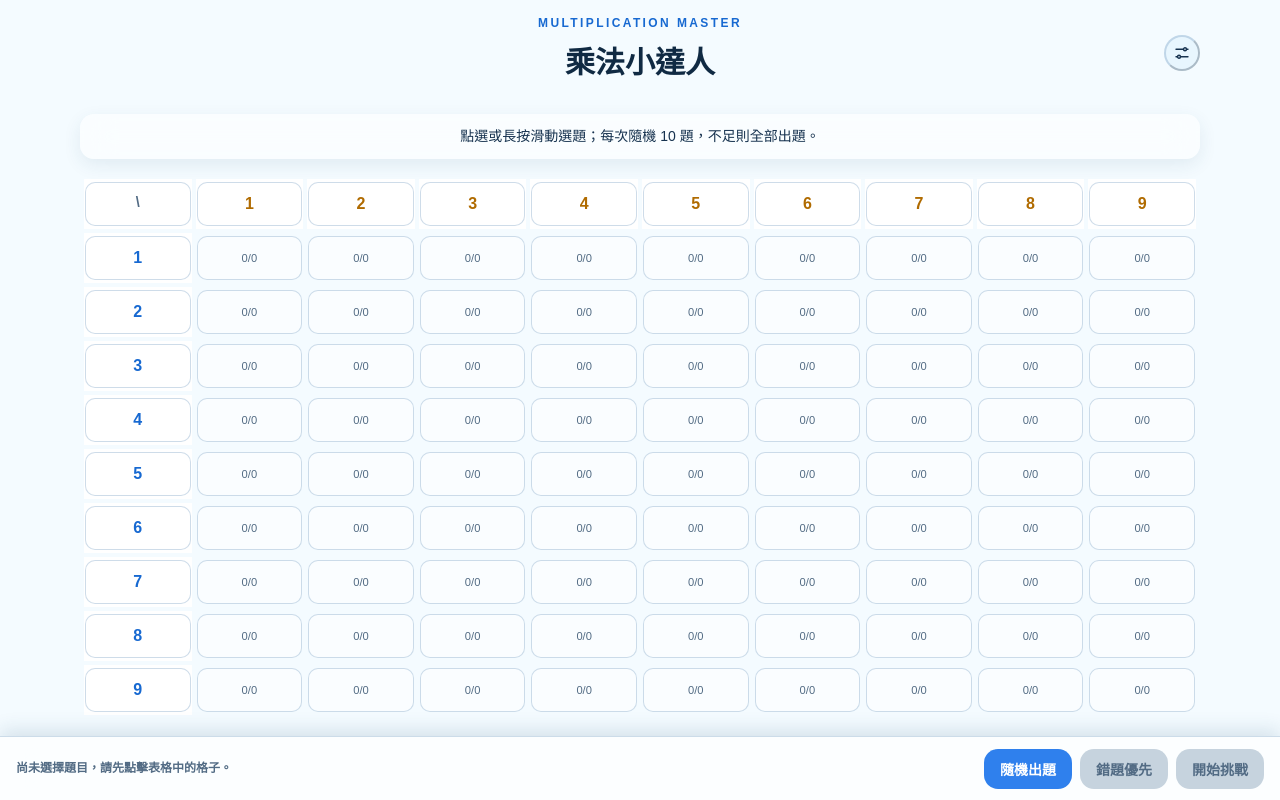
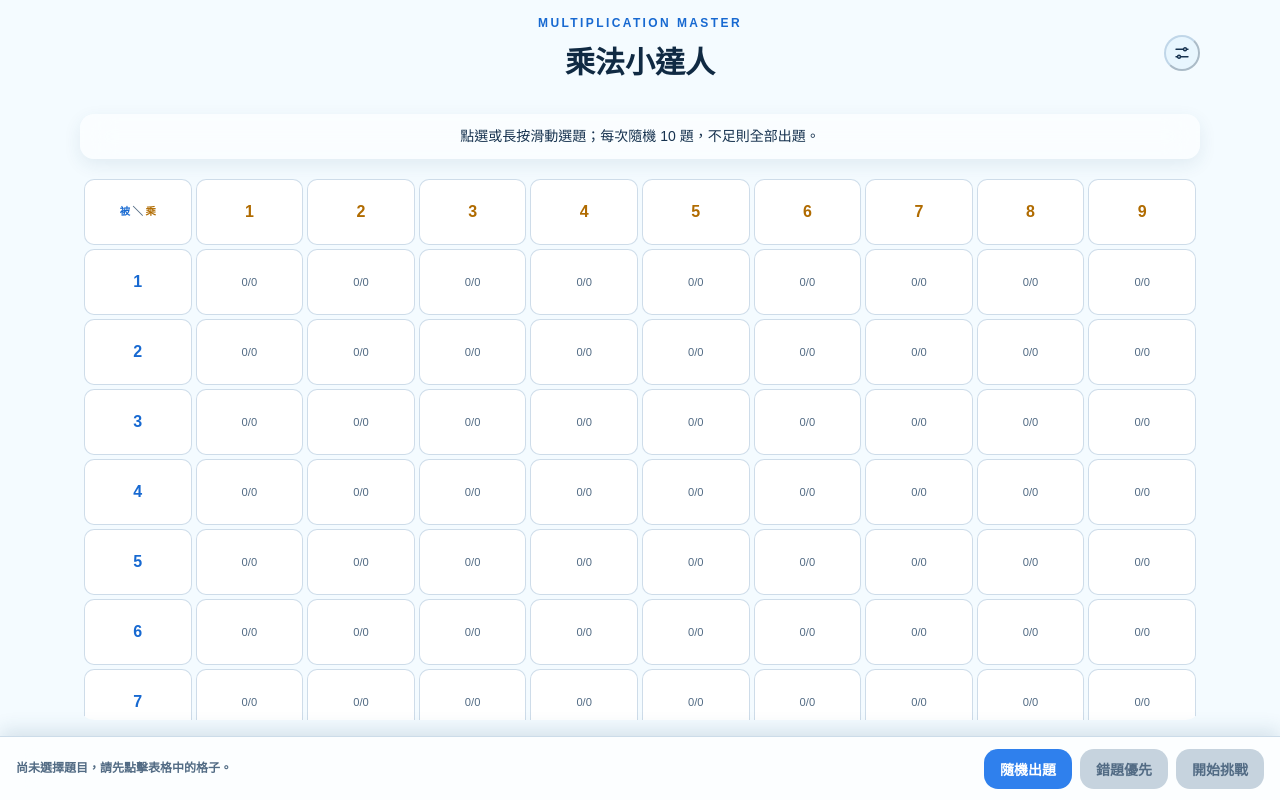
Before and after one commit to sjenwork/multiplication-table, a Svelte app: page / in a window 1280 px wide. Built offline with nearby package versions, Linux system fonts and the light colour scheme.

Commit message:
fix: align legacy selection and settings visuals

```diff
--- a/design-tokens.css
+++ b/design-tokens.css
@@ -33,6 +33,15 @@
     --ds-border: rgb(126 164 196 / 0.38);
     --ds-border-strong: rgb(73 128 177 / 0.62);
     --ds-focus: #5aa9ff;
+    --ds-theme-choice-surface: #ffffff;
+    --ds-theme-choice-text: #334155;
+    --ds-theme-choice-border: #cbd5e1;
+    --ds-export-surface: #eff6ff;
+    --ds-export-text: #1d4ed8;
+    --ds-export-border: #bfdbfe;
+    --ds-clear-surface: #fef2f2;
+    --ds-clear-text: #dc2626;
+    --ds-clear-border: #fecaca;
     --ds-shadow-sm: 0 6px 18px rgb(28 77 116 / 0.09);
     --ds-shadow-md: 0 14px 34px rgb(28 77 116 / 0.14);
     --ds-shadow-color: rgb(28 77 116 / 0.14);
@@ -80,6 +89,15 @@
     --ds-border: rgb(157 215 244 / 0.42);
     --ds-border-strong: rgb(134 207 246 / 0.78);
     --ds-focus: #8bd0ff;
+    --ds-theme-choice-surface: #ffffff;
+    --ds-theme-choice-text: #334155;
+    --ds-theme-choice-border: #cbd5e1;
+    --ds-export-surface: #eff6ff;
+    --ds-export-text: #1d4ed8;
+    --ds-export-border: #bfdbfe;
+    --ds-clear-surface: #fef2f2;
+    --ds-clear-text: #dc2626;
+    --ds-clear-border: #fecaca;
     --ds-shadow-sm: 0 6px 18px rgb(0 0 0 / 0.2);
     --ds-shadow-md: 0 14px 34px rgb(0 0 0 / 0.3);
     --ds-shadow-color: rgb(0 0 0 / 0.3);
--- a/src/components/SelectionGrid.svelte
+++ b/src/components/SelectionGrid.svelte
@@ -20,7 +20,7 @@
   let gesture: {
     pointerId: number; pointerType: string; startX: number; startY: number;
     clientX: number; clientY: number; startKey: string; selected: Set<string>;
-    touched: Set<string>; selecting: boolean; active: boolean; timer: ReturnType<typeof setTimeout>;
+    touched: Set<string>; selecting: boolean; active: boolean; timer: ReturnType<typeof setTimeout>; previousOverflow: string;
   } | null = null;
   let suppressClickUntil = 0;
   let dragChanges = new Map<string, boolean>();
@@ -62,9 +62,11 @@
     gesture.active = true;
     gesture.selecting = !gesture.selected.has(gesture.startKey);
     grid.classList.add('selection-dragging');
+    if (scrollContainer) scrollContainer.style.overflow = 'hidden';
     updateDraggedCell(gesture.startKey);
     autoScrollFrame = requestAnimationFrame(autoScroll);
     if (typeof navigator.vibrate === 'function') navigator.vibrate(12);
+    else grid.classList.add('selection-haptic-fallback');
   }
 
   function beginPointer(event: PointerEvent) {
@@ -76,7 +78,7 @@
     gesture = {
       pointerId: event.pointerId, pointerType: event.pointerType, startX: event.clientX, startY: event.clientY,
       clientX: event.clientX, clientY: event.clientY, startKey: key, selected: new Set(selected),
-      touched: new Set(), selecting: false, active: false, timer: setTimeout(() => activateGesture(), LONG_PRESS_MS),
+      touched: new Set(), selecting: false, active: false, previousOverflow: scrollContainer?.style.overflow ?? '', timer: setTimeout(() => activateGesture(), LONG_PRESS_MS),
     };
     if (event.pointerType === 'mouse') activateGesture();
     grid.setPointerCapture?.(event.pointerId);
@@ -106,6 +108,8 @@
     clearTimeout(gesture.timer);
     stopAutoScroll();
     grid.classList.remove('selection-dragging');
+    grid.classList.remove('selection-haptic-fallback');
+    if (scrollContainer) scrollContainer.style.overflow = gesture.previousOverflow;
     if (gesture.active) {
       const next = new Set(selected);
       for (const [key, shouldSelect] of dragChanges) {
@@ -137,14 +141,14 @@
   onpointerdown={beginPointer} onpointermove={movePointer} onpointerup={endPointer} onpointercancel={endPointer} onclick={handleClick}>
   <thead>
     <tr>
-      <th scope="col" class:active={allSelected} class="corner">
+      <th scope="col" class:active={allSelected} class:is-selected={allSelected} class="corner ds-table-header">
         <button type="button" class="corner-control" aria-label="全選所有題目" aria-pressed={allSelected} onclick={() => onAll(!allSelected)}>
-          <span class="corner-divider" aria-hidden="true">\</span>
+          <span class="corner-divider" aria-hidden="true"><span class="ds-factor-one">被</span><span>＼</span><span class="ds-factor-two">乘</span></span>
         </button>
       </th>
       {#each factors as column}
         {@const columnSelected = factors.every((row) => selectedSet.has(`${row}x${column}`))}
-        <th scope="col" class:active={columnSelected} class="column-heading">
+        <th scope="col" class:active={columnSelected} class:is-selected={columnSelected} class="column-heading ds-table-header">
           <button type="button" aria-label={`選擇第 ${column} 欄`} aria-pressed={columnSelected} onclick={() => onColumn(column)}>{column}</button>
         </th>
       {/each}
@@ -154,12 +158,12 @@
     {#each factors as row}
       {@const rowSelected = factors.every((column) => selectedSet.has(`${row}x${column}`))}
       <tr>
-        <th scope="row" class:active={rowSelected} class="row-heading">
+        <th scope="row" class:active={rowSelected} class:is-selected={rowSelected} class="row-heading ds-table-header">
           <button type="button" aria-label={`選擇第 ${row} 列`} aria-pressed={rowSelected} onclick={() => onRow(row)}>{row}</button>
         </th>
         {#each factors as column}
           {@const question = questions.find((item) => item.row === row && item.col === column) as Question}
-          <td data-question={question.key} onpointerenter={enterCell} class:selected={dragChanges.has(question.key) ? dragChanges.get(question.key) : selectedSet.has(question.key)}>
+          <td data-question={question.key} onpointerenter={enterCell} class="ds-table-cell" class:selected={dragChanges.has(question.key) ? dragChanges.get(question.key) : selectedSet.has(question.key)} class:is-selected={dragChanges.has(question.key) ? dragChanges.get(question.key) : selectedSet.has(question.key)}>
             <button type="button" onpointerenter={enterCell} aria-label={`選擇 ${row} 乘 ${column}`} aria-pressed={dragChanges.has(question.key) ? dragChanges.get(question.key) : selectedSet.has(question.key)}>
               <small>{recordLabel(records[question.key])}</small>
             </button>
@@ -172,22 +176,23 @@
 
 <style>
   .selection-grid { border-collapse: separate; border-spacing: 0.25rem; width: 100%; min-width: 40.625rem; table-layout: fixed; text-align: center; }
-  th, td { min-width: 3rem; height: 3rem; }
+  th, td { min-width: 3rem; height: 3rem; border: 1px solid var(--ds-border); border-radius: var(--ds-radius-sm); padding: 0.5rem; }
   th { font-weight: 700; }
   .corner, .row-heading { position: sticky; left: 0; z-index: 2; color: var(--ds-factor-one); background: var(--ds-table-surface); }
   thead th { position: sticky; top: 0; z-index: 3; background: var(--ds-table-surface); color: var(--ds-factor-two); }
   thead .corner { z-index: 4; }
   .corner { color: var(--ds-text-strong); }
-  .corner-divider { display: block; min-height: 1.1rem; color: var(--ds-text-muted); font-size: 0.9rem; line-height: 1; }
+  .corner-divider { display: inline-flex; align-items: center; justify-content: center; gap: 0.15rem; min-height: 1.1rem; color: var(--ds-text-muted); font-size: 0.65rem; line-height: 1; }
   .column-heading button { color: var(--ds-factor-two); }
   .row-heading button { color: var(--ds-factor-one); }
-  th.active { background: var(--ds-brand-soft); }
-  th.active button { border-color: var(--ds-brand-strong); }
-  button { border: 1px solid var(--ds-border); border-radius: var(--ds-radius-sm); background: var(--ds-surface); color: var(--ds-text); min-width: 100%; min-height: 2.75rem; cursor: pointer; font: inherit; user-select: none; touch-action: manipulation; }
-  td button { background: var(--ds-surface); }
-  button[aria-pressed="true"], td.selected button { background: var(--ds-table-selected); border-color: var(--ds-success); color: var(--ds-text-strong); }
+  th.active { background: var(--ds-table-selected); border-color: var(--ds-success); }
+  th.active button { color: var(--ds-text-strong); }
+  button { display: flex; width: 100%; min-width: 100%; min-height: 2.75rem; align-items: center; justify-content: center; border: 0; border-radius: var(--ds-radius-sm); padding: 0; background: transparent; color: var(--ds-text); cursor: pointer; font: inherit; user-select: none; touch-action: manipulation; }
+  button[aria-pressed="true"] { color: var(--ds-text-strong); }
   .corner-control { display: grid; place-items: center; }
   button:focus-visible { outline: 3px solid var(--ds-focus); outline-offset: 2px; }
   td small { display: block; color: var(--ds-text-muted); font-size: 0.7rem; }
   :global(.selection-dragging) { outline: 3px solid rgb(59 130 246 / 0.22); outline-offset: 2px; }
+  :global(.selection-haptic-fallback) { animation: selection-feedback 180ms ease-out; }
+  @keyframes selection-feedback { 0%, 100% { transform: translateX(0); } 35% { transform: translateX(-2px); } 70% { transform: translateX(2px); } }
 </style>
--- a/src/routes/HomePage.svelte
+++ b/src/routes/HomePage.svelte
@@ -48,14 +48,18 @@
     persist({ ...state, theme });
   }
   function exportRecords() {
-    const rows = [['題目', '錯誤次數', '作答次數']];
+    const rows = [['題目', '錯誤次數', '作答次數', '正確次數']];
     for (const question of questionBank()) {
       const record = state.records[question.key] ?? { errors: 0, attempts: 0 };
-      rows.push([question.key, String(record.errors), String(record.attempts)]);
+      rows.push([`${question.row}×${question.col}`, String(record.errors || 0), String(record.attempts || 0), String(Math.max((record.attempts || 0) - (record.errors || 0), 0))]);
     }
-    download.download('multiplication-records.csv', `\uFEFF${rows.map((row) => row.join(',')).join('\n')}`, 'text/csv;charset=utf-8');
+    const csv = `\uFEFF${rows.map((row) => row.map((value) => `"${String(value).replaceAll('"', '""')}"`).join(',')).join('\n')}`;
+    const timestamp = new Date().toISOString().slice(0, 19).replaceAll(':', '-');
+    download.download(`multiplication-practice-${timestamp}.csv`, csv, 'text/csv;charset=utf-8');
+    settingsOpen = false;
   }
   function clearState() {
+    if (typeof window !== 'undefined' && !window.confirm('確定要清除所有練習紀錄與目前進度嗎？此操作無法復原。')) return;
     storage.remove(STORAGE_KEY);
     state = migrateState(DEFAULT_STATE);
     document.documentElement.dataset.theme = state.theme;
@@ -118,5 +122,5 @@
   .settings-modal .modal-close { width: 2rem; height: 2rem; border: 0; background: transparent !important; color: var(--ds-text-muted); box-shadow: none; }
   .settings-modal .modal-close:hover { background: var(--ds-surface-muted) !important; color: var(--ds-text); }
   .settings-description { margin: 0.5rem 0 0; color: var(--ds-text-muted); font-size: 0.875rem; line-height: 1.5; }
-  fieldset { margin: 1.25rem 0; border: 0; padding: 0; } legend { width: 100%; margin-bottom: 0.5rem; color: var(--ds-text); font-size: 0.875rem; font-weight: 700; } .theme-choices { display: grid; grid-template-columns: repeat(2, minmax(0, 1fr)); gap: 0.5rem; } .theme-choices button { min-height: 3rem; border: 1px solid var(--ds-border-strong); border-radius: var(--ds-radius-sm); padding: 0.75rem 1rem; background: var(--ds-surface); color: var(--ds-text); font: inherit; font-size: 0.875rem; font-weight: 700; cursor: pointer; } .settings-actions { display: grid; gap: 0.75rem; } .settings-actions button { width: 100%; text-align: left; } .settings-actions .ds-secondary { border-color: var(--ds-brand-soft) !important; background: var(--ds-brand-soft) !important; color: var(--ds-brand-strong) !important; }
+  fieldset { margin: 1.25rem 0; border: 0; padding: 0; } legend { width: 100%; margin-bottom: 0.5rem; color: var(--ds-text); font-size: 0.875rem; font-weight: 700; } .theme-choices { display: grid; grid-template-columns: repeat(2, minmax(0, 1fr)); gap: 0.5rem; } .theme-choices button { min-height: 3rem; border: 1px solid var(--ds-theme-choice-border); border-radius: 0.5rem; padding: 0.75rem 1rem; background: var(--ds-theme-choice-surface); color: var(--ds-theme-choice-text); font: inherit; font-size: 0.875rem; font-weight: 700; cursor: pointer; } .settings-actions { display: grid; gap: 0.75rem; } .settings-actions button { width: 100%; text-align: left; } .settings-actions .ds-secondary { border-color: var(--ds-export-border) !important; background: var(--ds-export-surface) !important; color: var(--ds-export-text) !important; } .settings-actions .ds-danger { border-color: var(--ds-clear-border) !important; background: var(--ds-clear-surface) !important; color: var(--ds-clear-text) !important; }
 </style>
```
Also changed, not shown: src/components/UpdatePill.svelte (+4 -3 lines), 1 other file (tests, documents, lock files or other folders).
